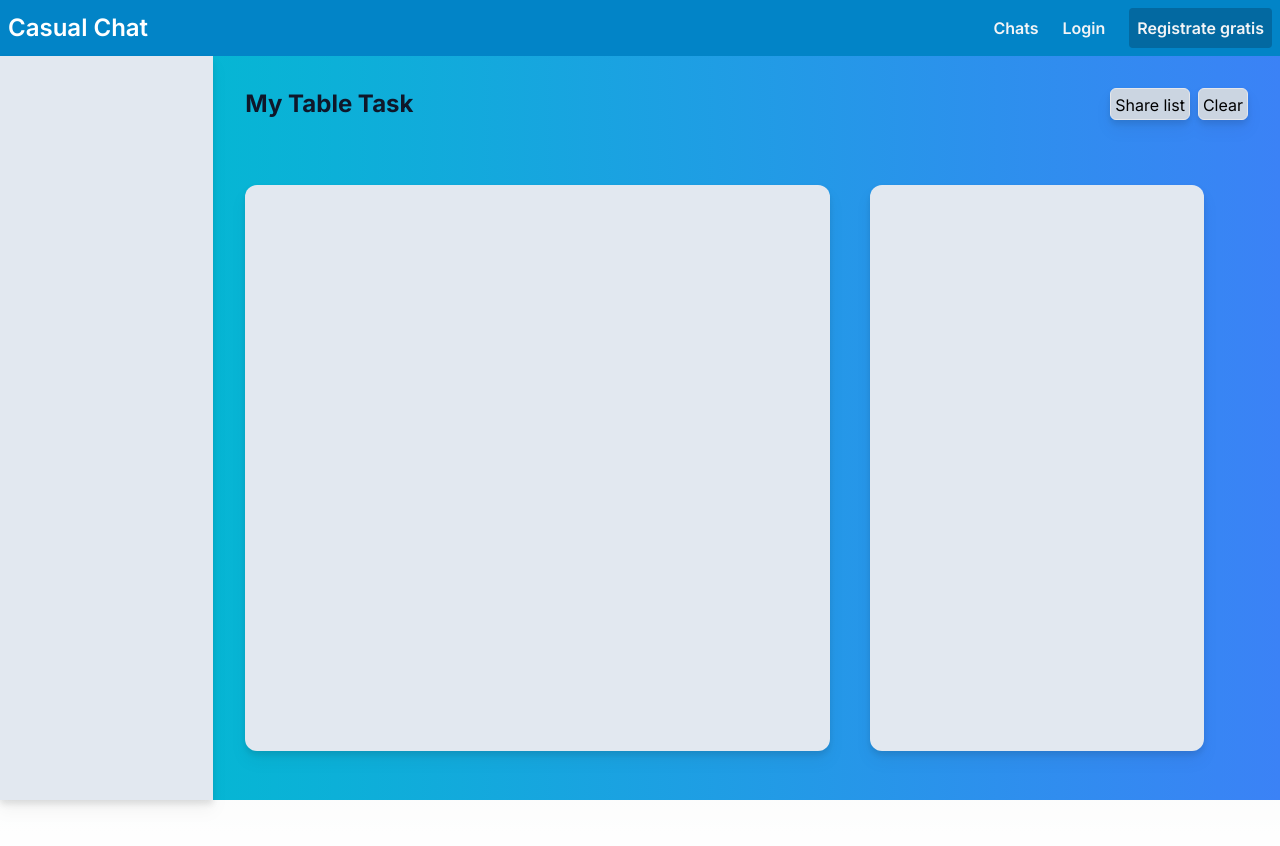
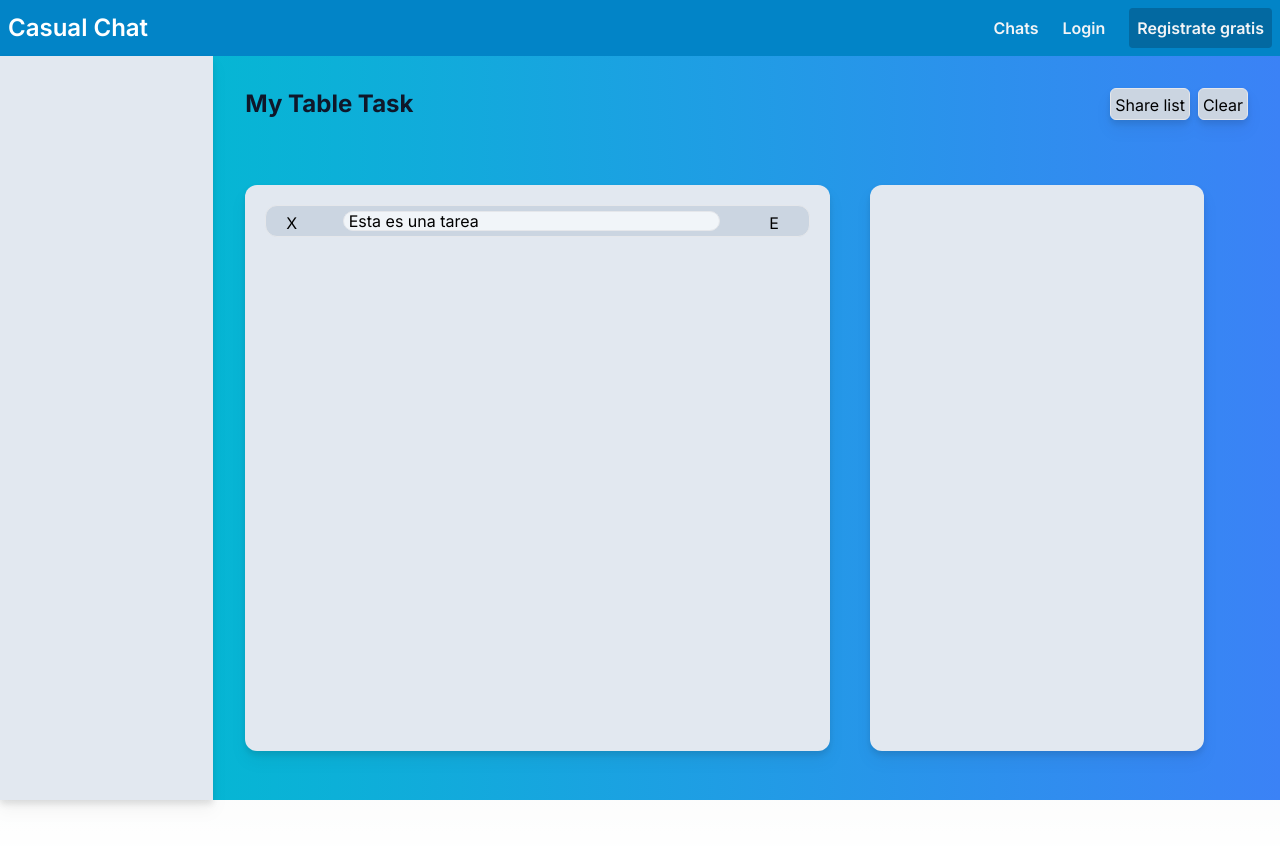
Before and after one commit to MateoCao/todo-list-next, a Next.js app: page / in a window 1280 px wide. Shown: the top 846 px of the page. Built offline with nearby package versions, Linux system fonts and the light colour scheme.

Commit message:
task components beta

```diff
--- /dev/null
+++ b/src/app/(components)/task.js
@@ -0,0 +1,24 @@
+'use client'
+import React, { useState } from 'react';
+
+export default function Task ({ children }) {
+
+    // Inicializa el valor del input con el texto proporcionado o una cadena vacía
+    const [taskText, setTaskText] = useState(children || '');
+
+    return(
+        <div id="task" className="h-8 w-full flex border rounded-xl bg-slate-300 items-center justify-between px-5">
+            <div id="taskIcon" className="w-2 h-5"> X </div>
+            <input
+                type="text"
+                id="taskText"
+                className="h-5 w-9/12 border rounded-xl bg-slate-100"
+                value={taskText} // Establece el valor del input
+                onChange={(e) => setTaskText(e.target.value)} // Maneja cambios en el input
+            />
+            <div id="taskFunctions" className="w-5 h-5">
+                <button id="iconButton" className=""> E </button>
+            </div>
+        </div>
+    )
+}
--- a/src/app/(components)/taskList.js
+++ b/src/app/(components)/taskList.js
@@ -3,7 +3,7 @@ export default function TaskList ({ children, bg }) {
     const bgDefault = "bg-slate-200"
 
     return(
-        <section id='taskList' className={`${ bg || bgDefault } w-7/12 rounded-xl h-5/6 drop-shadow-lg`}>
+        <section id='taskList' className={`${ bg || bgDefault } w-7/12 rounded-xl h-5/6 drop-shadow-lg flex justify-center flex-wrap p-5`}>
             { children }
         </section>
     )
--- a/src/app/page.js
+++ b/src/app/page.js
@@ -1,6 +1,7 @@
 import EditTask from "./(components)/editTask";
 import MainTask from "./(components)/mainTask";
 import MainTaskBar from "./(components)/mainTaskBar";
+import Task from "./(components)/task";
 import TaskList from "./(components)/taskList";
 import VerticalBar from "./(components)/verticalBar";
 
@@ -11,7 +12,9 @@ export default function Home () {
         </VerticalBar>
         <MainTask>
           <MainTaskBar />
-          <TaskList />
+          <TaskList>
+            <Task> Esta es una tarea </Task>
+          </TaskList>
           <EditTask />
         </MainTask>
     </main>
```
